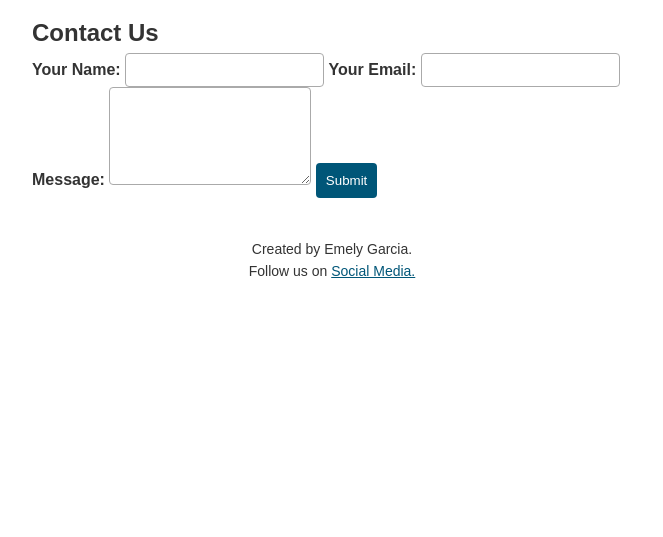
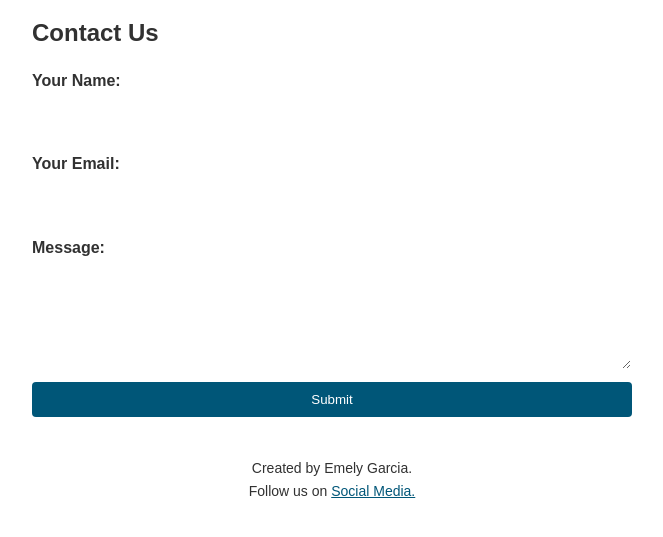
Before and after one commit to EmelyGarcia95/emelygarcia-623930-lab5-webdev, a plain HTML site: page contact.html in a window 1280 px wide. Shown: the part 169-706 px from the top of the page, without its empty margins (308-971 px from the left). Drawn offline with Linux system fonts and the light colour scheme; files that its build step writes are made by us from their sources.

Commit message:
2nd commit

```diff
--- a/contact.html
+++ b/contact.html
@@ -26,14 +26,14 @@
 <main>
     <!--  Contact Form -->
     <h2>Contact Us</h2>
-    <forma ction="#" method="post">
+    <form action="#" method="post">
         <label for="name">Your Name:</label>
         <input id="name" name="name" type="text" required>
 
-        <label for"email">Your Email:</label>
+        <label for="email">Your Email:</label>
         <input id="email" name="email" type="email" required>
 
-        <label for"Message">Message:</label>
+        <label for="Message">Message:</label>
         <textarea id="message" name="message" rows="5" required></textarea>
 
         <button type="submit">Submit</button>
--- a/styles.css
+++ b/styles.css
@@ -5,8 +5,8 @@
 
 body {
     font-family: Arial, sans-serif;
-    background-color: hsl(0, 0%, 100%);
-    color: #333;
+    background-color: white (0, 0%, 100%);
+    color: #313131;
     line-height: 1.6;
     padding: 20px;
     text-align: center;}
@@ -29,11 +29,11 @@
 
 nav ul {list-style: none;}
 nav li { display:inline-block; margin: 0 10px}
-nav a {text-decoration: none; color: #333; padding: 6px 12px; border: 1px solid #333; border-radius: 4px;}
+nav a {text-decoration: none; color: #313131; padding: 6px 12px; border: 1px solid #313131; border-radius: 4px;}
 
     /* HIGHLIGHT ACTIVE PAGE */
 
-    nav a.active {background-color: #005678; color: white; border: color #005678;;}
+    nav a.active {background-color: #005678; color: white; border-color: #005678;;}
     /* HOVER */
 
     nav a:hover {background-color: #005678; color: white;}
@@ -52,7 +52,7 @@
 
 form {display: flex; flex-direction:column; gap: 12px; margin-top: 15px}
 label {font-weight: bold;}
-input, textarea {padding: 8px; border: 1px solid #aaa; border-radius: 4px; font-size: 14px;}
+input, textarea {padding: 8px; border: 1px solid white; border-radius: 4px; font-size: 14px;}
 
 /* SUBMIT BUTTON */
 
```
Also changed, not shown: index.html (+8 -5 lines).
